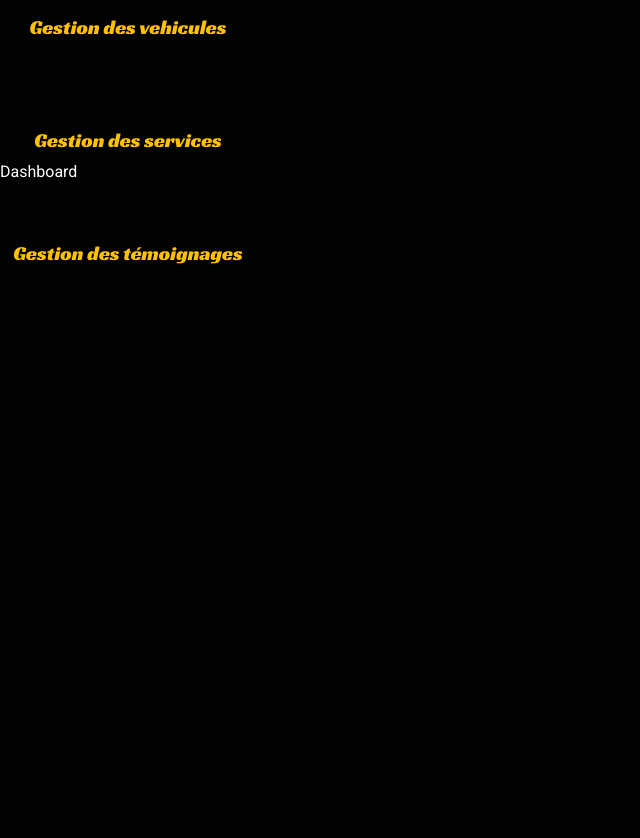
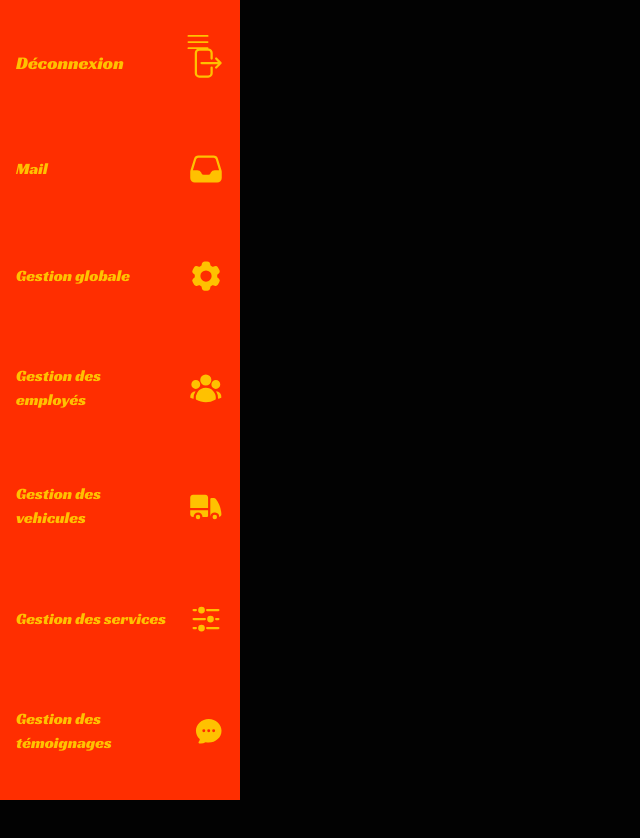
Before and after one commit to MisterWaner/garage-vincent-parrot-front, a React (Vite) app: page /admin in a window 1280 px wide. Shown: the top 838 px of the page, without its empty margins (0-640 px from the left). Built offline with nearby package versions, Linux system fonts and the light colour scheme.

Commit message:
goes on with sidebar

```diff
--- a/src/components/SideNav/SideNav.jsx
+++ b/src/components/SideNav/SideNav.jsx
@@ -3,18 +3,44 @@ import { useState } from "react";
 
 import {
     ArrowRightOnRectangleIcon,
+    InboxIcon,
+    Cog6ToothIcon,
+    UserGroupIcon,
+    TruckIcon,
+    AdjustmentsHorizontalIcon,
+    ChatBubbleOvalLeftEllipsisIcon,
     XMarkIcon,
     Bars3Icon,
 } from "@heroicons/react/24/solid";
 
 const SideNav = () => {
     const Links = [
-        { name: "Mail", link: "./mails" },
-        { name: "Gestion globale", link: "./gestion-globale" },
-        { name: "Gestion des employés", link: "./gestion-employes" },
-        { name: "Gestion des vehicules", link: "./gestion-vehicules" },
-        { name: "Gestion des services", link: "./gestion-services" },
-        { name: "Gestion des témoignages", link: "./gestion-temoignages" },
+        { name: "Mail", link: "./mails", icon: <InboxIcon /> },
+        {
+            name: "Gestion globale",
+            link: "./gestion-globale",
+            icon: <Cog6ToothIcon />,
+        },
+        {
+            name: "Gestion des employés",
+            link: "./gestion-employes",
+            icon: <UserGroupIcon />,
+        },
+        {
+            name: "Gestion des vehicules",
+            link: "./gestion-vehicules",
+            icon: <TruckIcon />,
+        },
+        {
+            name: "Gestion des services",
+            link: "./gestion-services",
+            icon: <AdjustmentsHorizontalIcon />,
+        },
+        {
+            name: "Gestion des témoignages",
+            link: "./gestion-temoignages",
+            icon: <ChatBubbleOvalLeftEllipsisIcon />,
+        },
     ];
 
     const [open, setOpen] = useState(false);
@@ -29,38 +55,31 @@ const SideNav = () => {
     };
 
     return (
-        <aside className="text-yellow-02 w-full fixed z-40 top-0 left-0 lg:w-64 lg:h-screen">
-            <nav className="items-center justify-between bg-black-02 lg:flex">
-                <ul
-                    className={`w-full h-full absolute transition-all duration-300 ease-in flex flex-col items-center py-5 space-y-5 z-[-1] list-none lg:z-auto lg:space-y-0 lg:py-0 lg:justify-around ${
-                        open
-                            ? "top-5 backdrop-blur-sm"
-                            : "top-[-490px] backdrop-blur-none"
-                    }`}
+        <aside className="h-screen min-h-full bg-red-02 fixed top-0 left-0 z-40 text-yellow-02">
+            <nav className="flex flex-col h-full w-60">
+                <button
+                    onClick={toggleSideNav}
+                    className="absolute top-6 right-6 border-0 icone-toggle bg-transparent p-1 w-9 h-9"
                 >
+                    {open ? <XMarkIcon /> : <Bars3Icon />}
+                </button>
+                <ul className="w-full h-full absolute transition-all duration-300 ease-in flex flex-col items-center justify-around px-4 py-5 space-y-5 ">
                     <Link
                         onClick={handleSignOut}
-                        className="flex items-center gap-4 text-lg lg-text-xl hover:text-white duration-300"
+                        className="flex items-center justify-between w-full gap-4 text-lg lg-text-xl hover:text-white duration-300"
                     >
+                        Déconnexion
                         <ArrowRightOnRectangleIcon className="w-9" />
-                        Déconnexion
                     </Link>
                     {Links.map((item) => (
-                        <li
-                            key={item.name}
-                            className="text-lg lg:text-xl hover:text-white duration-300"
-                            onClick={toggleSideNav}
-                        >
-                            <Link to={item.link}>{item.name}</Link>
+                        <li className="flex items-center justify-between w-full gap-4" key={item.name}>
+                            <Link to={item.link} onClick={toggleSideNav}>
+                                {item.name}
+                            </Link>
+                            <div className="w-9">{item.icon}</div>
                         </li>
                     ))}
                 </ul>
-                <button
-                    onClick={toggleSideNav}
-                    className="absolute top-5 right-6 border-0 icone-toggle bg-transparent p-1 lg:hidden w-9 h-9"
-                >
-                    {open ? <XMarkIcon /> : <Bars3Icon />}
-                </button>
             </nav>
         </aside>
     );
```
